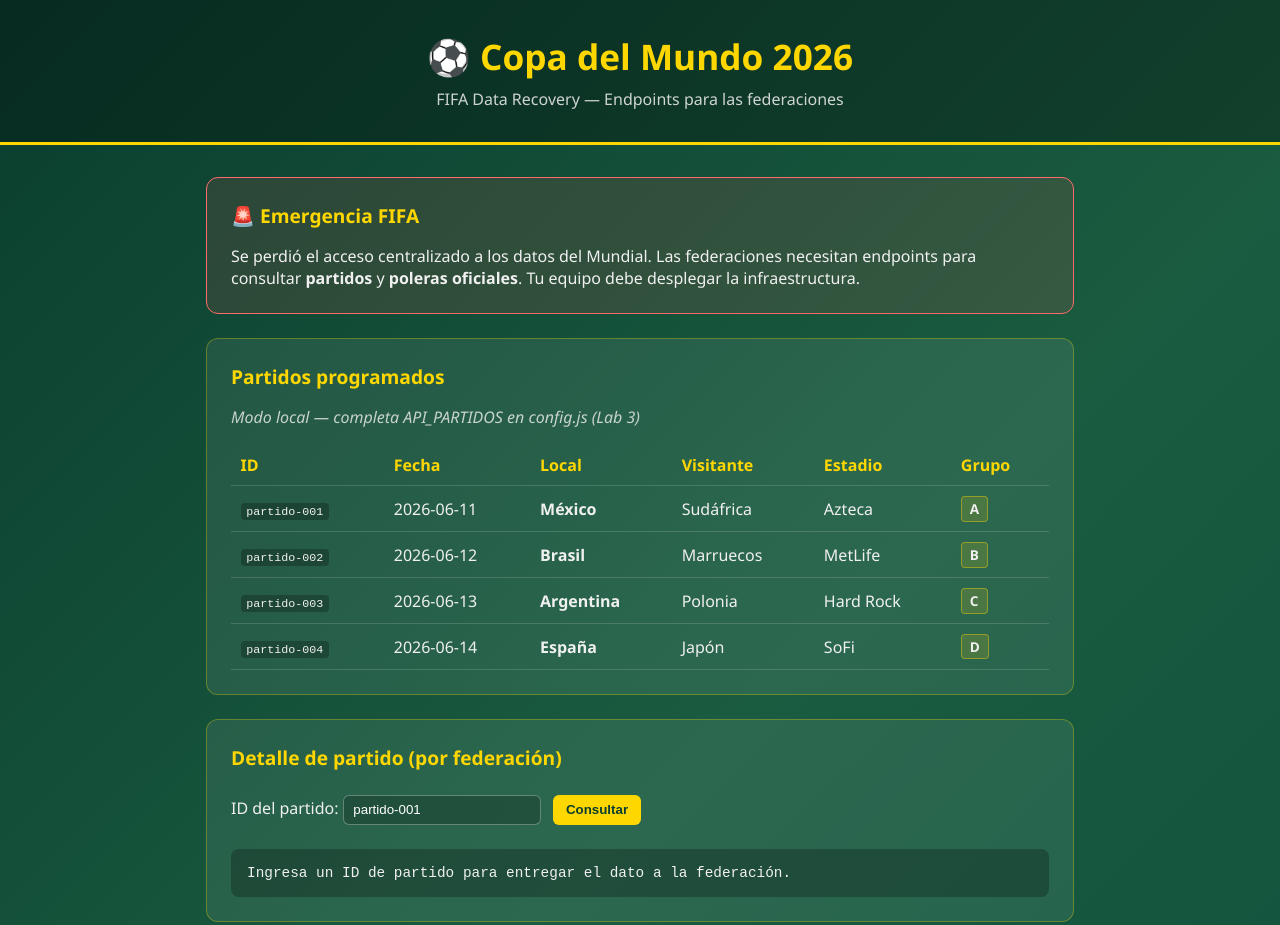
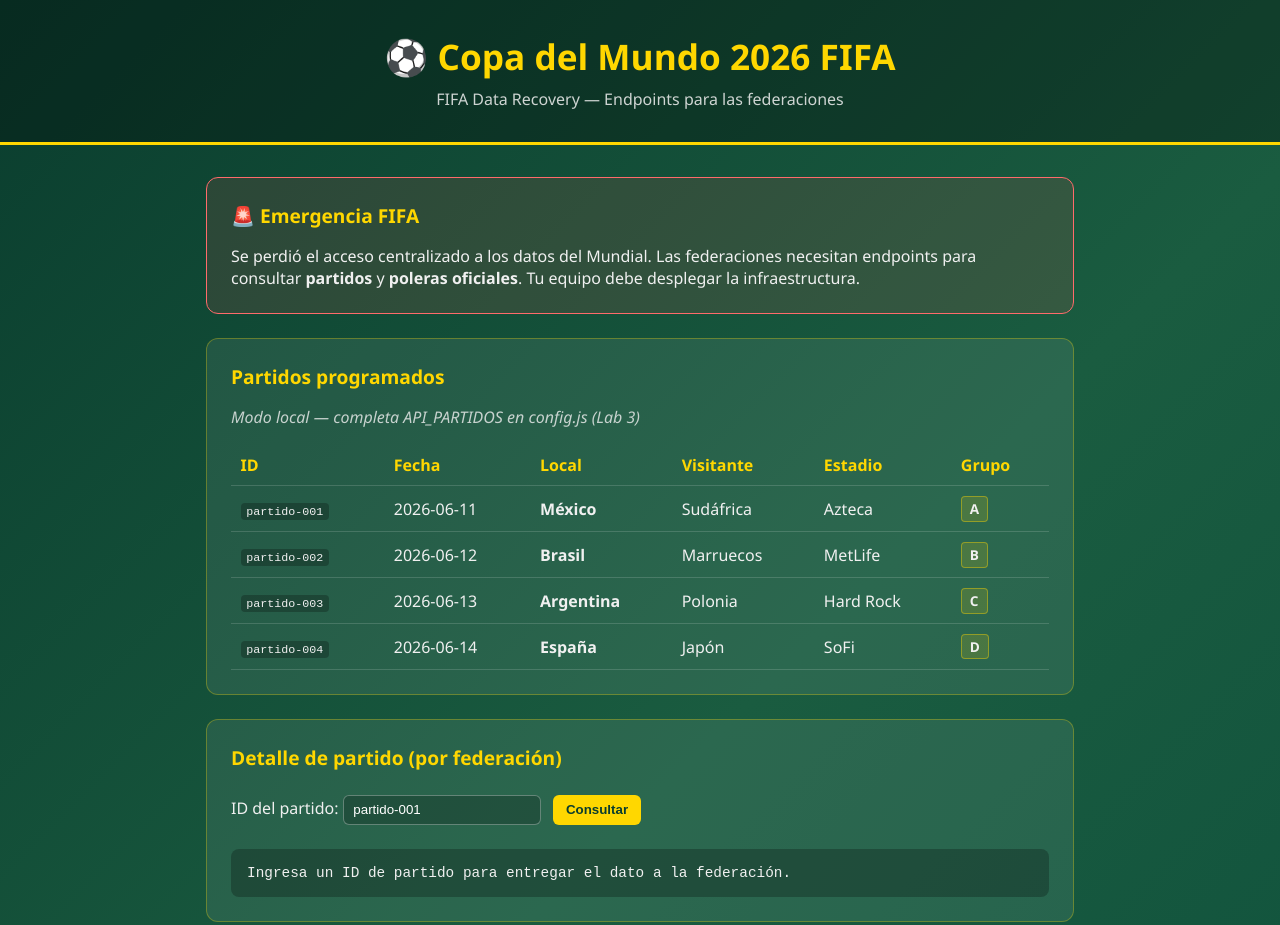
Before and after one commit to SNARF3/examen-final-cloud, a plain HTML site: page app/index.html in a window 1280 px wide. Shown: the top 925 px of the page. Drawn offline with Linux system fonts and the light colour scheme.

Commit message:
cambio x

```diff
--- a/app/index.html
+++ b/app/index.html
@@ -1,21 +1,24 @@
 <!DOCTYPE html>
 <html lang="es">
+
 <head>
   <meta charset="UTF-8">
   <meta name="viewport" content="width=device-width, initial-scale=1.0">
   <title>Copa del Mundo 2026 — FIFA Data Recovery</title>
   <link rel="stylesheet" href="style.css">
 </head>
+
 <body>
   <header>
-    <h1>⚽ Copa del Mundo 2026</h1>
+    <h1>⚽ Copa del Mundo 2026 FIFA</h1>
     <p class="subtitle">FIFA Data Recovery — Endpoints para las federaciones</p>
   </header>
 
   <main>
     <section class="info-card alert">
       <h2>🚨 Emergencia FIFA</h2>
-      <p>Se perdió el acceso centralizado a los datos del Mundial. Las federaciones necesitan endpoints para consultar <strong>partidos</strong> y <strong>poleras oficiales</strong>. Tu equipo debe desplegar la infraestructura.</p>
+      <p>Se perdió el acceso centralizado a los datos del Mundial. Las federaciones necesitan endpoints para consultar
+        <strong>partidos</strong> y <strong>poleras oficiales</strong>. Tu equipo debe desplegar la infraestructura.</p>
     </section>
 
     <section class="info-card">
@@ -69,4 +72,5 @@
   <script src="config.js"></script>
   <script src="app.js"></script>
 </body>
+
 </html>
```
